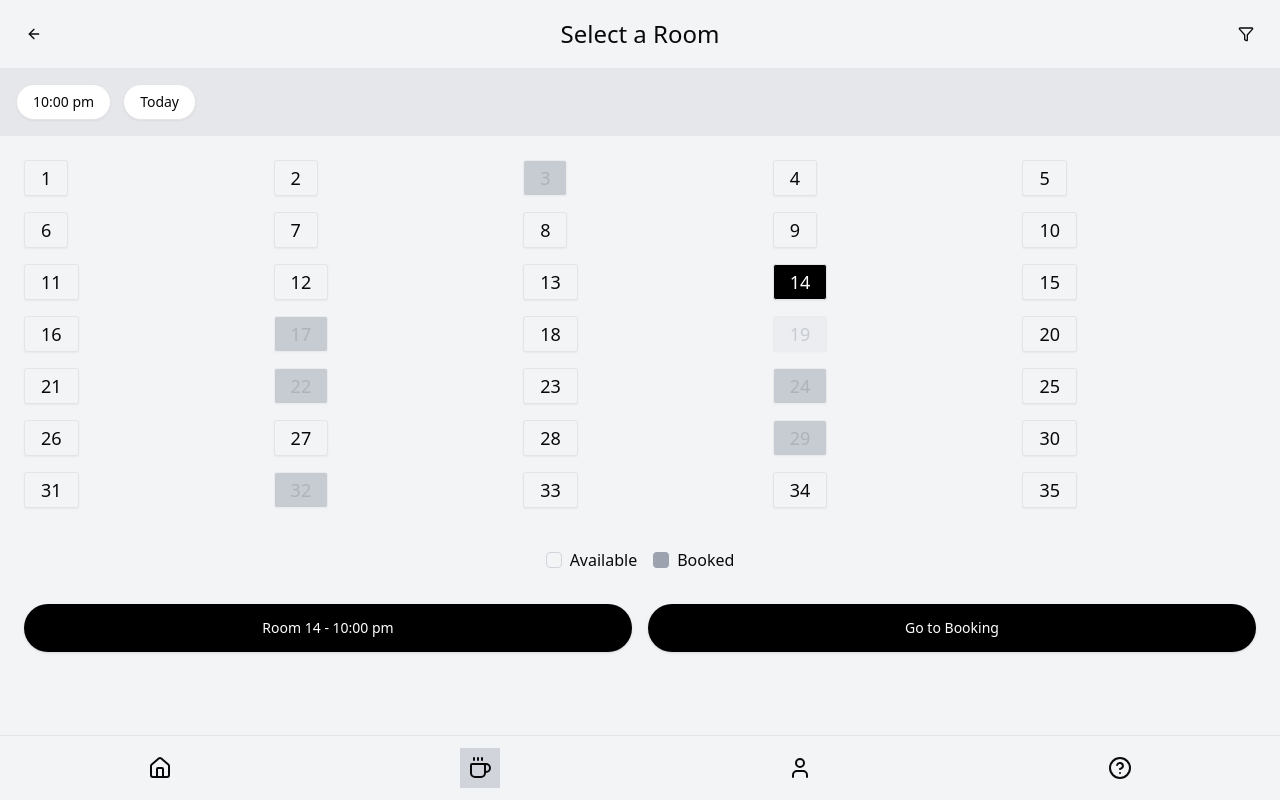
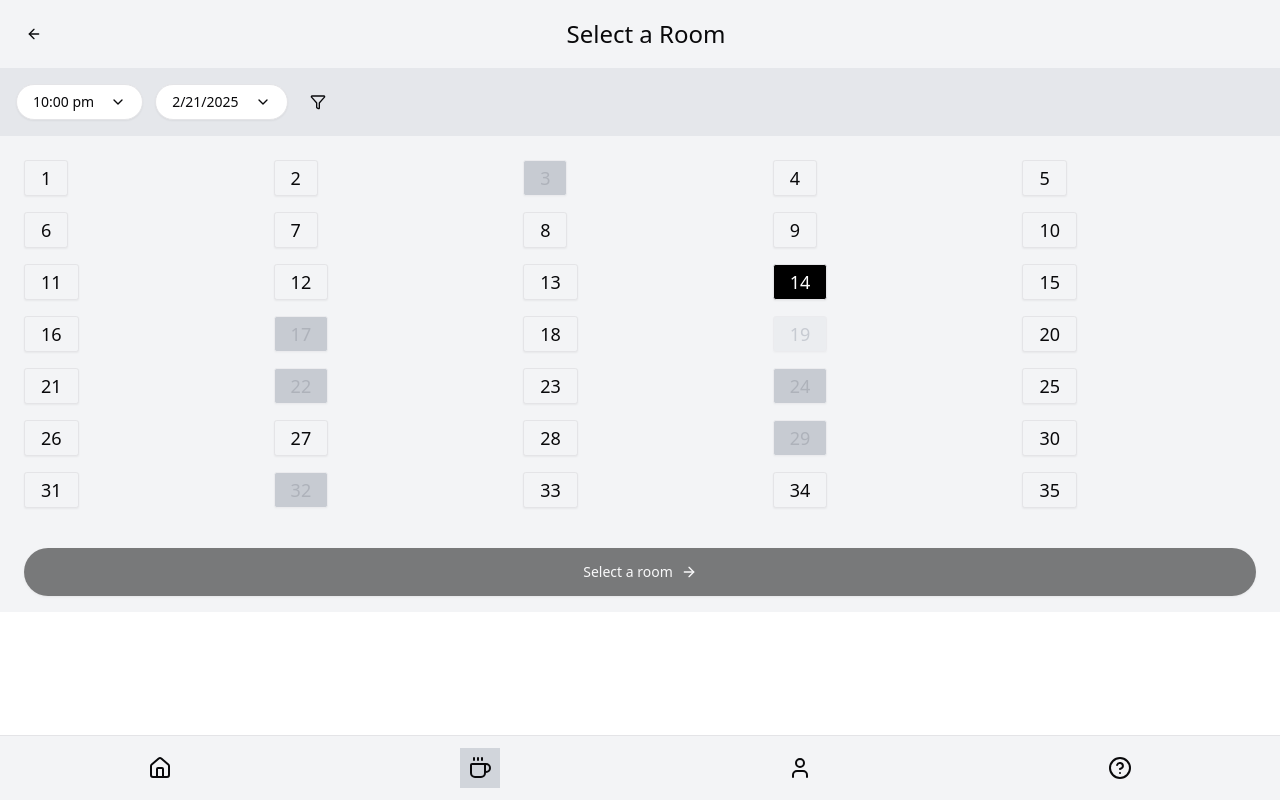
Before and after one commit to Johnson1255/AkibaNet, a React (Vite) app: page /reserve in a window 1280 px wide. Built offline with nearby package versions, Linux system fonts and the light colour scheme.

Commit message:
Refactor rutas de la aplicación y mejora la selección de habitaciones con nuevos componentes de interfaz

```diff
--- a/src/App.tsx
+++ b/src/App.tsx
@@ -1,4 +1,4 @@
-import { BrowserRouter as Router, Routes, Route } from "react-router-dom";
+import { BrowserRouter as Router, Routes, Route, useLocation } from "react-router-dom";
 import LoginForm from "./components/Login-form";
 import CafeHome from "./components/Home-page";
 import RoomSelection from "./components/Room-selection";
@@ -8,40 +8,24 @@ import BottomNavBar from "./components/bottom-nav";
 function App() {
   return (
     <Router>
-      <div className="min-h-screen">
-        <Routes>
-          <Route path="/" element={<LoginForm />} />
-          <Route
-            path="/home"
-            element={
-              <>
-                <CafeHome />
-                <BottomNavBar />
-              </>
-            }
-          />
-          <Route
-            path="/reserve"
-            element={
-              <>
-                <RoomSelection />
-                <BottomNavBar />
-              </>
-            }
-          />
-          <Route
-            path="/room"
-            element={
-              <>
-                <RoomDetails />
-                <BottomNavBar />
-              </>
-            }
-          />
-        </Routes>
-      </div>
+      <AppRoutes />
     </Router>
   );
 }
 
+function AppRoutes() {
+  const location = useLocation();
+  return (
+    <div className="min-h-screen pb-16">
+      <Routes>
+        <Route path="/" element={<CafeHome />} />
+        <Route path="/login" element={<LoginForm />} />
+        <Route path="/reserve" element={<RoomSelection />} />
+        <Route path="/room-details" element={<RoomDetails />} />
+      </Routes>
+      {location.pathname !== "/login" && <BottomNavBar />}
+    </div>
+  );
+}
+
 export default App;
--- a/src/components/Room-selection.tsx
+++ b/src/components/Room-selection.tsx
@@ -1,12 +1,24 @@
-import { ArrowLeft, Filter} from "lucide-react"
-import { Button } from "@/components/ui/button"
+import { useState } from "react";
+import { ArrowLeft, Filter, ChevronDown, ArrowRight } from "lucide-react";
+import { Button } from "@/components/ui/button";
+import {
+  Popover,
+  PopoverContent,
+  PopoverTrigger,
+} from "@/components/ui/popover";
+import { Calendar } from "@/components/ui/calendar";
 
 interface Room {
-  id: number
-  status: "available" | "booked" | "selected" | "disabled"
+  id: number;
+  status: "available" | "booked" | "selected" | "disabled";
 }
 
 export default function RoomSelection() {
+  const [selectedRoom, setSelectedRoom] = useState<number | null>(null);
+  const [selectedDate, setSelectedDate] = useState<Date | undefined>(
+    new Date()
+  );
+  const [selectedTime, setSelectedTime] = useState<string>("10:00 pm");
   const rooms: Room[] = Array.from({ length: 35 }, (_, i) => ({
     id: i + 1,
     status: [3, 17, 22, 24, 29, 32].includes(i + 1)
@@ -16,28 +28,63 @@ export default function RoomSelection() {
       : [14].includes(i + 1)
       ? "selected"
       : "available",
-  }))
+  }));
+
+  const handleRoomSelect = (roomId: number) => {
+    setSelectedRoom(roomId === selectedRoom ? null : roomId);
+  };
 
   return (
-    <div className="min-h-screen bg-gray-100">
+    <div className="bg-gray-100">
       {/* Header */}
       <header className="p-4 flex items-center justify-between">
         <Button variant="ghost" size="icon" className="rounded-full">
           <ArrowLeft className="h-6 w-6" />
         </Button>
         <h1 className="text-2xl font-normal">Select a Room</h1>
+        <div className="w-6" /> {/* Spacer for alignment */}
+
+      </header>
+
+      {/* Time and Date Selection */}
+      <div className="bg-gray-200 p-4 flex gap-3">
+        <Popover>
+          <PopoverTrigger asChild>
+            <Button variant="outline" className="rounded-full bg-white">
+              {selectedTime} <ChevronDown className="ml-2 h-4 w-4" />
+            </Button>
+          </PopoverTrigger>
+          <PopoverContent className="w-auto p-0">
+            {/* Implement a time picker here */}
+            <div className="p-4">
+              <Button onClick={() => setSelectedTime("10:00 pm")}>
+                10:00 pm
+              </Button>
+              <Button onClick={() => setSelectedTime("11:00 pm")}>
+                11:00 pm
+              </Button>
+              {/* Add more time options as needed */}
+            </div>
+          </PopoverContent>
+        </Popover>
+        <Popover>
+          <PopoverTrigger asChild>
+            <Button variant="outline" className="rounded-full bg-white">
+              {selectedDate?.toLocaleDateString() || "Select date"}{" "}
+              <ChevronDown className="ml-2 h-4 w-4" />
+            </Button>
+          </PopoverTrigger>
+          <PopoverContent className="w-auto p-0">
+            <Calendar
+              mode="single"
+              selected={selectedDate}
+              onSelect={setSelectedDate}
+              initialFocus
+            />
+          </PopoverContent>
+        </Popover>
         <Button variant="ghost" size="icon" className="rounded-full">
           <Filter className="h-6 w-6" />
-        </Button>
-      </header>
-
-      {/* Time Selection */}
-      <div className="bg-gray-200 p-4 flex gap-3">
-        <Button variant="outline" className="rounded-full bg-white">
-          10:00 pm
-        </Button>
-        <Button variant="outline" className="rounded-full bg-white">
-          Today
         </Button>
       </div>
 
@@ -50,12 +97,29 @@ export default function RoomSelection() {
               variant="outline"
               className={`
             aspect-square text-lg font-normal
-                ${room.status === "booked" ? "bg-gray-400 text-gray-500 hover:bg-gray-400" : ""}
-                ${room.status === "selected" ? "bg-black text-white hover:bg-black" : ""}
-                ${room.status === "disabled" ? "bg-gray-200 text-gray-400 hover:bg-gray-200" : ""}
-                ${room.status === "available" ? "bg-gray-100 hover:bg-gray-200" : ""}
+            ${
+              room.status === "booked"
+                ? "bg-gray-400 text-gray-500 hover:bg-gray-400"
+                : ""
+            }
+            ${
+              room.status === "selected" || selectedRoom === room.id
+                ? "bg-black text-white hover:bg-black"
+                : ""
+            }
+            ${
+              room.status === "disabled"
+                ? "bg-gray-200 text-gray-400 hover:bg-gray-200"
+                : ""
+            }
+            ${
+              room.status === "available" && selectedRoom !== room.id
+                ? "bg-gray-100 hover:bg-gray-200"
+                : ""
+            }
           `}
               disabled={room.status === "booked" || room.status === "disabled"}
+              onClick={() => handleRoomSelect(room.id)}
             >
               {room.id}
             </Button>
@@ -63,27 +127,25 @@ export default function RoomSelection() {
         </div>
       </div>
 
-      {/* Legend */}
-      <div className="px-6 py-4 flex justify-center gap-4">
-        <div className="flex items-center gap-2">
-          <div className="w-4 h-4 rounded bg-gray-100 border border-gray-300" />
-          <span>Available</span>
-        </div>
-        <div className="flex items-center gap-2">
-          <div className="w-4 h-4 rounded bg-gray-400" />
-          <span>Booked</span>
-        </div>
-      </div>
-
       {/* Selected Room and Action */}
-      <div className="px-6 py-4 flex justify-between gap-4">
-        <Button variant="default" className="flex-1 rounded-full bg-black text-white h-12">
-          Room 14 - 10:00 pm
-        </Button>
-        <Button variant="default" className="flex-1 rounded-full bg-black text-white h-12">
-          Go to Booking
+      <div className="px-6 py-4 flex justify-between">
+        <Button
+          variant="default"
+          className="flex-1 rounded-full bg-black text-white h-12"
+          disabled={!selectedRoom}
+          onClick={() => {
+            if (selectedRoom) {
+              // Navigate to room details page
+              window.location.href = `/room-details?room=${selectedRoom}`;
+            }
+          }}
+        >
+          {selectedRoom
+            ? `Room ${selectedRoom} - ${selectedTime}, ${selectedDate?.toLocaleDateString()}`
+            : "Select a room"}
+          <ArrowRight className="w-6 h-6" />
         </Button>
       </div>
     </div>
-  )
+  );
 }
```
Lines whose indentation alone changed are shown as unchanged.
